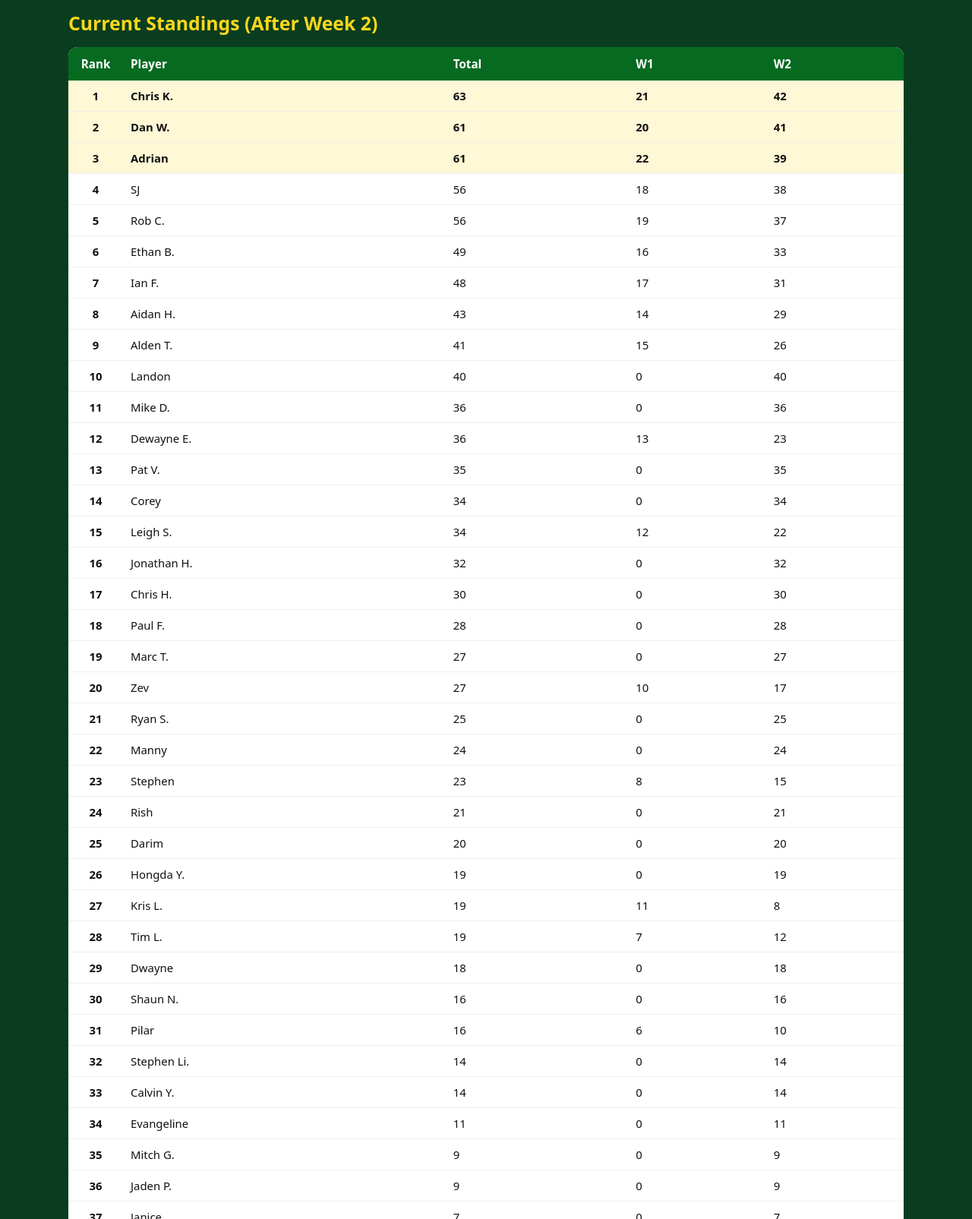
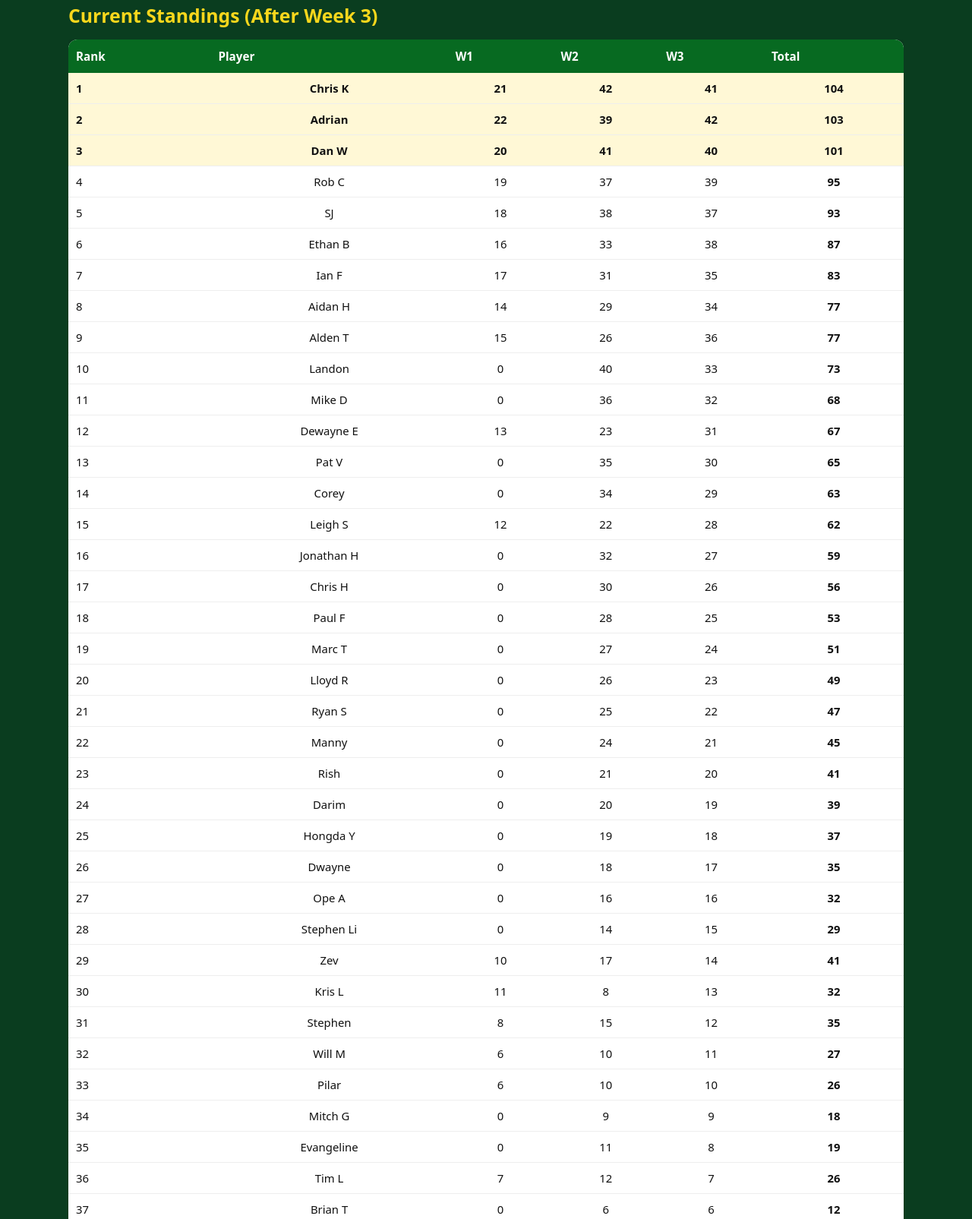
Before and after one commit to smeagster86/riverside-tuesday-tennis, a website: page index.html in a window 1280 px wide. Shown: the part 260-1865 px from the top of the page at 76% size. Drawn offline with Linux system fonts and the light colour scheme.

Commit message:
Update Week 3 standings with full 42-player simulation

```diff
--- a/index.html
+++ b/index.html
@@ -6,7 +6,7 @@
   <title>Riverside Tuesday Night Tennis</title>
   <style>
     body { font-family: system-ui, -apple-system, sans-serif; margin:0; background:#0a3d1f; color:white; }
-    header { background: linear-gradient(rgba(10,61,31,0.75), rgba(10,61,31,0.85)), url('https://picsum.photos/id/1015/2000/1200'); background-size:cover; padding:75px 20px; text-align:center; }
+    header { background: linear-gradient(rgba(10,61,31,0.75), rgba(10,61,31,0.85)), url('https://picsum.photos/id/1015/2000/1200'); background-size:cover; padding:70px 20px; text-align:center; }
     h1 { font-size:2.5em; margin:0; font-weight:700; letter-spacing:0.5px; }
     .tagline { font-size:1.3em; margin:10px 0 0; opacity:0.95; }
     .container { max-width:1100px; margin:25px auto; padding:0 15px; }
@@ -14,10 +14,11 @@
     .scroll { overflow-x:auto; }
     table { width:100%; border-collapse:collapse; background:white; color:#111; border-radius:12px; overflow:hidden; box-shadow:0 8px 25px rgba(0,0,0,0.25); }
     th { background:#076a21; color:white; padding:12px 10px; text-align:left; font-size:0.95em; }
-    td { padding:10px 10px; border-bottom:1px solid #eee; font-size:0.93em; }
-    .rank { width:52px; font-weight:700; text-align:center; }
+    td { padding:10px 10px; border-bottom:1px solid #eee; font-size:0.93em; text-align:center; }
+    td:first-child, th:first-child { text-align:left; }
     .top3 { background:#fff8d6 !important; font-weight:700; }
     .btn { background:#f9d71c; color:#0a3d1f; padding:15px 32px; border-radius:50px; text-decoration:none; font-weight:700; display:inline-block; margin:25px 0; font-size:1.05em; box-shadow:0 4px 12px rgba(249,215,28,0.35); }
+    .note { font-size:0.9em; opacity:0.85; text-align:center; margin-top:10px; }
   </style>
 </head>
 <body>
@@ -27,60 +28,67 @@
   </header>
 
   <div class="container">
-    <h2>Current Standings (After Week 2)</h2>
+    <h2>Current Standings (After Week 3)</h2>
     <div class="scroll">
       <table>
-        <tr><th class="rank">Rank</th><th>Player</th><th>Total</th><th>W1</th><th>W2</th></tr>
-        <tr class="top3"><td class="rank">1</td><td>Chris K.</td><td>63</td><td>21</td><td>42</td></tr>
-        <tr class="top3"><td class="rank">2</td><td>Dan W.</td><td>61</td><td>20</td><td>41</td></tr>
-        <tr class="top3"><td class="rank">3</td><td>Adrian</td><td>61</td><td>22</td><td>39</td></tr>
-        <tr><td class="rank">4</td><td>SJ</td><td>56</td><td>18</td><td>38</td></tr>
-        <tr><td class="rank">5</td><td>Rob C.</td><td>56</td><td>19</td><td>37</td></tr>
-        <tr><td class="rank">6</td><td>Ethan B.</td><td>49</td><td>16</td><td>33</td></tr>
-        <tr><td class="rank">7</td><td>Ian F.</td><td>48</td><td>17</td><td>31</td></tr>
-        <tr><td class="rank">8</td><td>Aidan H.</td><td>43</td><td>14</td><td>29</td></tr>
-        <tr><td class="rank">9</td><td>Alden T.</td><td>41</td><td>15</td><td>26</td></tr>
-        <tr><td class="rank">10</td><td>Landon</td><td>40</td><td>0</td><td>40</td></tr>
-        <tr><td class="rank">11</td><td>Mike D.</td><td>36</td><td>0</td><td>36</td></tr>
-        <tr><td class="rank">12</td><td>Dewayne E.</td><td>36</td><td>13</td><td>23</td></tr>
-        <tr><td class="rank">13</td><td>Pat V.</td><td>35</td><td>0</td><td>35</td></tr>
-        <tr><td class="rank">14</td><td>Corey</td><td>34</td><td>0</td><td>34</td></tr>
-        <tr><td class="rank">15</td><td>Leigh S.</td><td>34</td><td>12</td><td>22</td></tr>
-        <tr><td class="rank">16</td><td>Jonathan H.</td><td>32</td><td>0</td><td>32</td></tr>
-        <tr><td class="rank">17</td><td>Chris H.</td><td>30</td><td>0</td><td>30</td></tr>
-        <tr><td class="rank">18</td><td>Paul F.</td><td>28</td><td>0</td><td>28</td></tr>
-        <tr><td class="rank">19</td><td>Marc T.</td><td>27</td><td>0</td><td>27</td></tr>
-        <tr><td class="rank">20</td><td>Zev</td><td>27</td><td>10</td><td>17</td></tr>
-        <tr><td class="rank">21</td><td>Ryan S.</td><td>25</td><td>0</td><td>25</td></tr>
-        <tr><td class="rank">22</td><td>Manny</td><td>24</td><td>0</td><td>24</td></tr>
-        <tr><td class="rank">23</td><td>Stephen</td><td>23</td><td>8</td><td>15</td></tr>
-        <tr><td class="rank">24</td><td>Rish</td><td>21</td><td>0</td><td>21</td></tr>
-        <tr><td class="rank">25</td><td>Darim</td><td>20</td><td>0</td><td>20</td></tr>
-        <tr><td class="rank">26</td><td>Hongda Y.</td><td>19</td><td>0</td><td>19</td></tr>
-        <tr><td class="rank">27</td><td>Kris L.</td><td>19</td><td>11</td><td>8</td></tr>
-        <tr><td class="rank">28</td><td>Tim L.</td><td>19</td><td>7</td><td>12</td></tr>
-        <tr><td class="rank">29</td><td>Dwayne</td><td>18</td><td>0</td><td>18</td></tr>
-        <tr><td class="rank">30</td><td>Shaun N.</td><td>16</td><td>0</td><td>16</td></tr>
-        <tr><td class="rank">31</td><td>Pilar</td><td>16</td><td>6</td><td>10</td></tr>
-        <tr><td class="rank">32</td><td>Stephen Li.</td><td>14</td><td>0</td><td>14</td></tr>
-        <tr><td class="rank">33</td><td>Calvin Y.</td><td>14</td><td>0</td><td>14</td></tr>
-        <tr><td class="rank">34</td><td>Evangeline</td><td>11</td><td>0</td><td>11</td></tr>
-        <tr><td class="rank">35</td><td>Mitch G.</td><td>9</td><td>0</td><td>9</td></tr>
-        <tr><td class="rank">36</td><td>Jaden P.</td><td>9</td><td>0</td><td>9</td></tr>
-        <tr><td class="rank">37</td><td>Janice</td><td>7</td><td>0</td><td>7</td></tr>
-        <tr><td class="rank">38</td><td>Andrea B.</td><td>7</td><td>4</td><td>3</td></tr>
-        <tr><td class="rank">39</td><td>Brian T.</td><td>6</td><td>0</td><td>6</td></tr>
-        <tr><td class="rank">40</td><td>Martin G.</td><td>5</td><td>0</td><td>5</td></tr>
-        <tr><td class="rank">41</td><td>Jarred L.</td><td>3</td><td>3</td><td>0</td></tr>
-        <tr><td class="rank">42</td><td>Mehak</td><td>3</td><td>1</td><td>2</td></tr>
-        <tr><td class="rank">43</td><td>Darren B.</td><td>2</td><td>0</td><td>2</td></tr>
-        <tr><td class="rank">44</td><td>Nancy</td><td>1</td><td>0</td><td>1</td></tr>
+        <tr>
+          <th>Rank</th>
+          <th>Player</th>
+          <th>W1</th>
+          <th>W2</th>
+          <th>W3</th>
+          <th>Total</th>
+        </tr>
+        <tr class="top3"><td>1</td><td>Chris K</td><td>21</td><td>42</td><td>41</td><td><strong>104</strong></td></tr>
+        <tr class="top3"><td>2</td><td>Adrian</td><td>22</td><td>39</td><td>42</td><td><strong>103</strong></td></tr>
+        <tr class="top3"><td>3</td><td>Dan W</td><td>20</td><td>41</td><td>40</td><td><strong>101</strong></td></tr>
+        <tr><td>4</td><td>Rob C</td><td>19</td><td>37</td><td>39</td><td><strong>95</strong></td></tr>
+        <tr><td>5</td><td>SJ</td><td>18</td><td>38</td><td>37</td><td><strong>93</strong></td></tr>
+        <tr><td>6</td><td>Ethan B</td><td>16</td><td>33</td><td>38</td><td><strong>87</strong></td></tr>
+        <tr><td>7</td><td>Ian F</td><td>17</td><td>31</td><td>35</td><td><strong>83</strong></td></tr>
+        <tr><td>8</td><td>Aidan H</td><td>14</td><td>29</td><td>34</td><td><strong>77</strong></td></tr>
+        <tr><td>9</td><td>Alden T</td><td>15</td><td>26</td><td>36</td><td><strong>77</strong></td></tr>
+        <tr><td>10</td><td>Landon</td><td>0</td><td>40</td><td>33</td><td><strong>73</strong></td></tr>
+        <tr><td>11</td><td>Mike D</td><td>0</td><td>36</td><td>32</td><td><strong>68</strong></td></tr>
+        <tr><td>12</td><td>Dewayne E</td><td>13</td><td>23</td><td>31</td><td><strong>67</strong></td></tr>
+        <tr><td>13</td><td>Pat V</td><td>0</td><td>35</td><td>30</td><td><strong>65</strong></td></tr>
+        <tr><td>14</td><td>Corey</td><td>0</td><td>34</td><td>29</td><td><strong>63</strong></td></tr>
+        <tr><td>15</td><td>Leigh S</td><td>12</td><td>22</td><td>28</td><td><strong>62</strong></td></tr>
+        <tr><td>16</td><td>Jonathan H</td><td>0</td><td>32</td><td>27</td><td><strong>59</strong></td></tr>
+        <tr><td>17</td><td>Chris H</td><td>0</td><td>30</td><td>26</td><td><strong>56</strong></td></tr>
+        <tr><td>18</td><td>Paul F</td><td>0</td><td>28</td><td>25</td><td><strong>53</strong></td></tr>
+        <tr><td>19</td><td>Marc T</td><td>0</td><td>27</td><td>24</td><td><strong>51</strong></td></tr>
+        <tr><td>20</td><td>Lloyd R</td><td>0</td><td>26</td><td>23</td><td><strong>49</strong></td></tr>
+        <tr><td>21</td><td>Ryan S</td><td>0</td><td>25</td><td>22</td><td><strong>47</strong></td></tr>
+        <tr><td>22</td><td>Manny</td><td>0</td><td>24</td><td>21</td><td><strong>45</strong></td></tr>
+        <tr><td>23</td><td>Rish</td><td>0</td><td>21</td><td>20</td><td><strong>41</strong></td></tr>
+        <tr><td>24</td><td>Darim</td><td>0</td><td>20</td><td>19</td><td><strong>39</strong></td></tr>
+        <tr><td>25</td><td>Hongda Y</td><td>0</td><td>19</td><td>18</td><td><strong>37</strong></td></tr>
+        <tr><td>26</td><td>Dwayne</td><td>0</td><td>18</td><td>17</td><td><strong>35</strong></td></tr>
+        <tr><td>27</td><td>Ope A</td><td>0</td><td>16</td><td>16</td><td><strong>32</strong></td></tr>
+        <tr><td>28</td><td>Stephen Li</td><td>0</td><td>14</td><td>15</td><td><strong>29</strong></td></tr>
+        <tr><td>29</td><td>Zev</td><td>10</td><td>17</td><td>14</td><td><strong>41</strong></td></tr>
+        <tr><td>30</td><td>Kris L</td><td>11</td><td>8</td><td>13</td><td><strong>32</strong></td></tr>
+        <tr><td>31</td><td>Stephen</td><td>8</td><td>15</td><td>12</td><td><strong>35</strong></td></tr>
+        <tr><td>32</td><td>Will M</td><td>6</td><td>10</td><td>11</td><td><strong>27</strong></td></tr>
+        <tr><td>33</td><td>Pilar</td><td>6</td><td>10</td><td>10</td><td><strong>26</strong></td></tr>
+        <tr><td>34</td><td>Mitch G</td><td>0</td><td>9</td><td>9</td><td><strong>18</strong></td></tr>
+        <tr><td>35</td><td>Evangeline</td><td>0</td><td>11</td><td>8</td><td><strong>19</strong></td></tr>
+        <tr><td>36</td><td>Tim L</td><td>7</td><td>12</td><td>7</td><td><strong>26</strong></td></tr>
+        <tr><td>37</td><td>Brian T</td><td>0</td><td>6</td><td>6</td><td><strong>12</strong></td></tr>
+        <tr><td>38</td><td>Darren B</td><td>0</td><td>2</td><td>5</td><td><strong>7</strong></td></tr>
+        <tr><td>39</td><td>Martin G</td><td>0</td><td>5</td><td>4</td><td><strong>9</strong></td></tr>
+        <tr><td>40</td><td>Janice</td><td>0</td><td>7</td><td>3</td><td><strong>10</strong></td></tr>
+        <tr><td>41</td><td>Jaden P</td><td>0</td><td>9</td><td>2</td><td><strong>11</strong></td></tr>
+        <tr><td>42</td><td>Jarred L</td><td>3</td><td>0</td><td>1</td><td><strong>4</strong></td></tr>
       </table>
     </div>
 
-    <p style="text-align:center; margin-top:30px;">
+    <p style="text-align:center; margin-top:25px;">
       <a href="https://wa.me/13063412227?text=Snap%20a%20picture%20of%20the%20scores%20and%20send%20it%20here%20to%20update" class="btn">Snap a picture of the scores and send it here to update</a>
     </p>
+
+    <p class="note">Week 3 results added. Standings will be updated with real photo results when provided.</p>
   </div>
 </body>
 </html>
```
